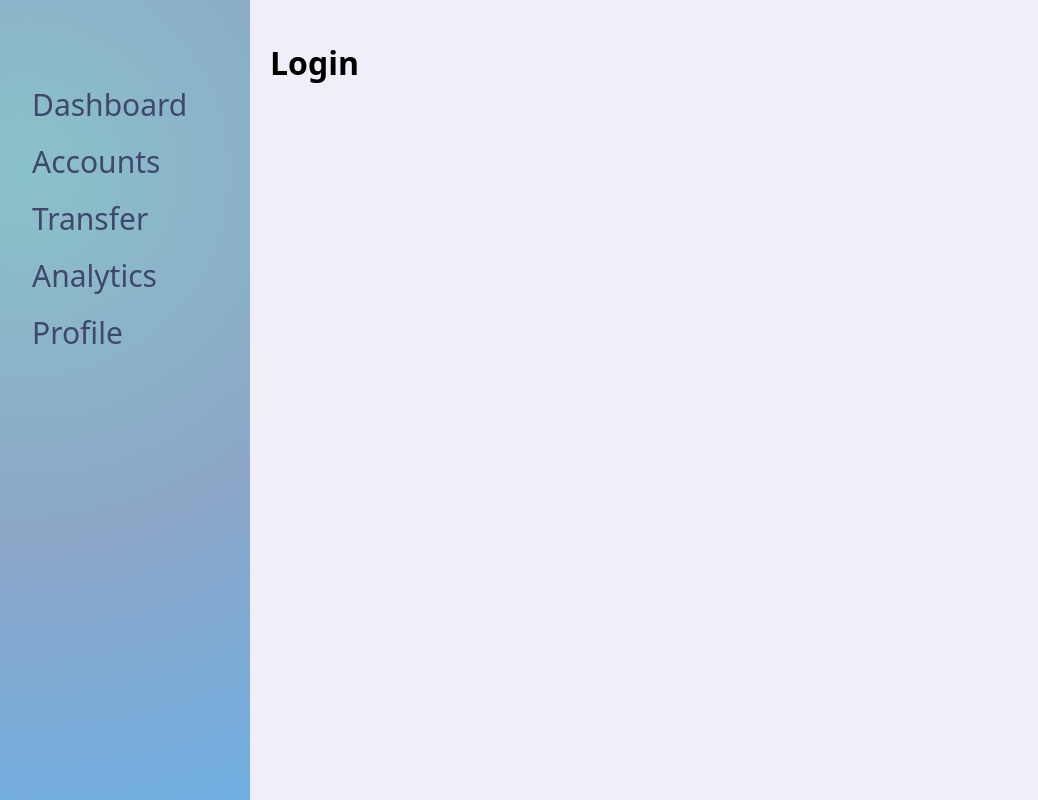
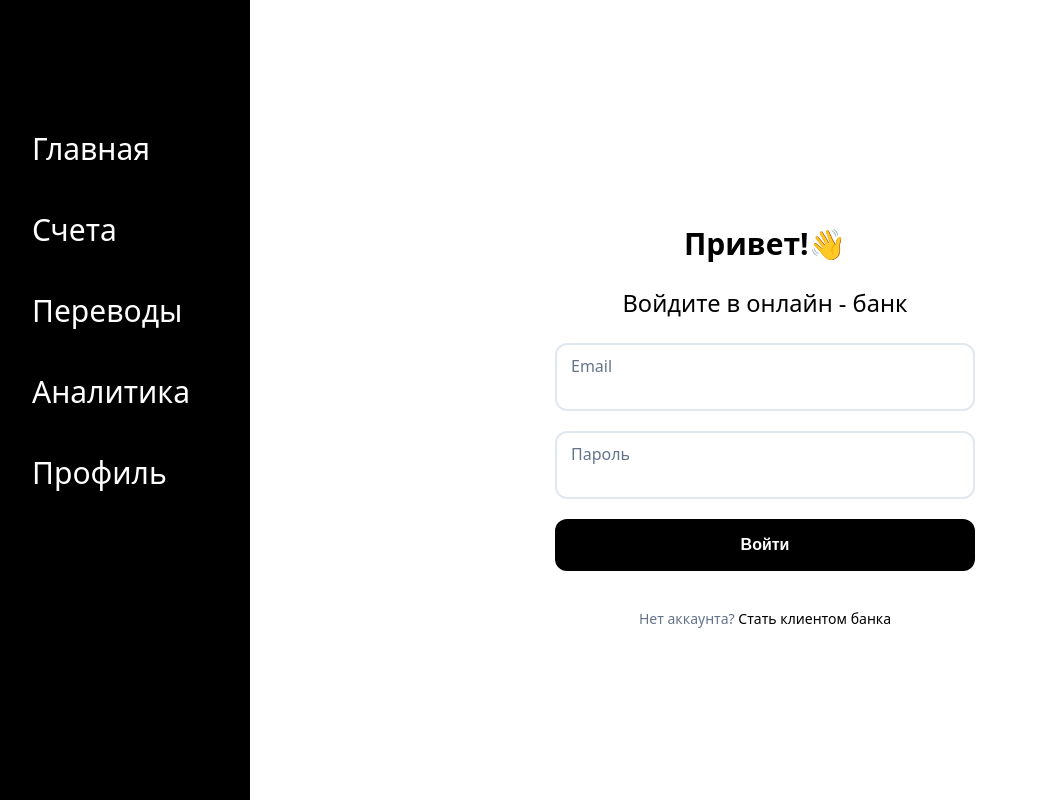
Before and after one commit to Aveyi/banking-app, a React (Vite) app in the folder frontend/: page / in a window 1280 px wide. Shown: the whole page, without its empty margins (0-1038 px from the left). Built offline with nearby package versions, Linux system fonts and the light colour scheme.

Commit message:
added login page with styles

```diff
--- a/frontend/src/App.jsx
+++ b/frontend/src/App.jsx
@@ -1,6 +1,5 @@
 import { useState } from 'react'
 import Router from './router/router'
-import Navbar from './components/Navbar';
 import Layout from './components/Layout';
 
 function App() {
--- a/frontend/src/components/Navbar.jsx
+++ b/frontend/src/components/Navbar.jsx
@@ -5,11 +5,11 @@ function Navbar() {
     <div className="sidenav">
       <nav>
             <ul>
-              <li><NavLink to="/dashboard">Dashboard</NavLink></li>
-              <li><NavLink to="/accounts">Accounts</NavLink></li>
-              <li><NavLink to="/transfer">Transfer</NavLink></li>
-              <li><NavLink to="/analytics">Analytics</NavLink></li>
-              <li><NavLink to="/profile">Profile</NavLink></li>
+              <li><NavLink to="/dashboard">Главная</NavLink></li>
+              <li><NavLink to="/accounts">Счета</NavLink></li>
+              <li><NavLink to="/transfer">Переводы</NavLink></li>
+              <li><NavLink to="/analytics">Аналитика</NavLink></li>
+              <li><NavLink to="/profile">Профиль</NavLink></li>
             </ul>
       </nav>
     </div>
--- a/frontend/src/pages/LoginPage.jsx
+++ b/frontend/src/pages/LoginPage.jsx
@@ -1,7 +1,40 @@
-
+import { NavLink } from "react-router-dom";
 
 function LoginPage() {
-  return <h1>Login</h1>;
+  return(
+<div className="login-container">
+        <div className="login-card">
+            <div className="login-header">
+                <h2>Привет!👋</h2>
+                <p>Войдите в онлайн - банк</p>
+            </div>
+            <form className="login-form" id="loginForm" noValidate>
+                <div className="form-group">
+                    <div className="input-wrapper">
+                        <input type="email" id="email" name="email" required autoComplete="email"/>
+                        <label htmlFor="email">Email</label>
+                    </div>
+                    <span className="error-message" id="emailError"></span>
+                </div>
+                <div className="form-group">
+                    <div className="input-wrapper password-wrapper">
+                        <input type="password" id="password" name="password" required autoComplete="current-password"/>
+                        <label htmlFor="password">Пароль</label>
+                    </div>
+                    <span className="error-message" id="passwordError"></span>
+                </div>
+                <button type="submit" className="login-btn">
+                    <span className="btn-text">Войти</span>
+                    <span className="btn-loader"></span>
+                </button>
+            </form>
+
+            <div className="signup-link">
+                <p>Нет аккаунта? <NavLink to="/register">Cтать клиентом банка</NavLink></p>
+            </div>
+        </div>
+    </div>
+  );
 }
 
 export default LoginPage;
--- a/frontend/src/styles/main.css
+++ b/frontend/src/styles/main.css
@@ -1,7 +1,11 @@
 body {
-    background-color: rgba(239,238,249,1);
+    background-color: white;
     font-family: system-ui, Avenir, Helvetica, Arial, sans-serif;
     margin: 0;
+}
+
+* {
+    box-sizing: border-box;
 }
 
 /* Навигационное меню */
@@ -12,19 +16,20 @@ body {
     position: fixed;
     top: 0;
     left: 0;
-    padding-top: 60px;
-    background-image: radial-gradient( circle farthest-corner at 10% 20%,  rgb(138, 194, 201) 0%, rgb(140, 166, 200) 51.2%, rgb(106, 176, 230) 100.1% );
+    padding-top: 80px;
+    background-color: black;
     overflow-x: hidden;
     z-index: 1;
 }
 
 .sidenav a {
-    padding: 8px 8px 8px 32px;
+    padding: 32px 8px 8px 32px;
     text-decoration: none;
     font-size: 30px;
+    font-weight: 500;
     display: block;
     align-items: center;
-    color: #40476c;
+    color: white;
     cursor: pointer;
     transition: all 0.25s ease;
 }
@@ -55,3 +60,188 @@ body {
   overflow-y: auto;
   margin-left: 250px;
 }
+
+/* Авторизация */
+
+.login-container {
+    display: flex;
+    flex-direction: column;
+    justify-content: center;
+    align-items: center;
+    height: 100vh;
+}
+
+.login-card {
+    width: 420px;
+}
+
+.login-form {
+    width: 100%;
+}
+
+.login-header {
+    text-align: center;
+    margin-bottom: 20px;
+}
+
+.form-group {
+    width: 100%;
+}
+
+.login-header h2 {
+    font-size: 1.875rem;
+    font-weight: 700;
+    color: black;
+    margin-bottom: 8px;
+}
+
+.login-header p {
+    color: black;
+    font-size: 1.475rem;
+}
+
+.form-group {
+    margin-bottom: 20px;
+}
+
+.input-wrapper {
+    position: relative;
+    display: flex;
+    flex-direction: column;
+}
+
+.input-wrapper input {
+    background: white;
+    border: 2px solid #e2e8f0;
+    border-radius: 12px;
+    padding: 18px 16px;
+    color: #40476c;
+    font-size: 24px;
+    transition: all 0.2s ease;
+    width: 100%;
+    outline: none;
+}
+
+.input-wrapper input::placeholder {
+    color: transparent;
+}
+
+.input-wrapper label {
+    position: absolute;
+    left: 16px;
+    top: 12px;
+    color: #64748b;
+    font-size: 16px;
+    transition: all 0.2s ease;
+    pointer-events: none;
+    transform-origin: left top;
+}
+
+.input-wrapper input:focus,
+.input-wrapper input:valid,
+.input-wrapper input.has-value {
+    border-color: black;
+}
+
+.input-wrapper input:focus + label,
+.input-wrapper input:valid + label,
+.input-wrapper input.has-value + label {
+    transform: translateY(-8px) scale(0.875);
+    color: black;
+    font-weight: 500;
+}
+
+/* Error Messages */
+.error-message {
+    display: block;
+    color: #ef4444;
+    font-size: 0.75rem;
+    font-weight: 500;
+    margin-top: 4px;
+    margin-left: 4px;
+    opacity: 0;
+    transform: translateY(-4px);
+    transition: all 0.2s ease;
+}
+
+.error-message.show {
+    opacity: 1;
+    transform: translateY(0);
+}
+
+.form-group.error .input-wrapper input {
+    border-color: #ef4444;
+}
+
+.form-options {
+    display: flex;
+    justify-content: space-between;
+    align-items: center;
+    margin-bottom: 24px;
+    flex-wrap: wrap;
+    gap: 12px;
+}
+
+/* Button */
+.login-btn {
+    width: 100%;
+    height: 52px;
+    background: black;
+    border: none;
+    border-radius: 12px;
+    padding: 12px 24px;
+    color: white;
+    font-size: 16px;
+    font-weight: 600;
+    cursor: pointer;
+    transition: all 0.2s ease;
+    position: relative;
+    margin-bottom: 24px;
+}
+
+.login-btn:hover {
+    background: #313131;
+}
+
+.login-btn:active {
+    transform: translateY(1px);
+}
+
+/* Signup Link */
+.signup-link {
+    text-align: center;
+}
+
+.signup-link p {
+    color: #64748b;
+    font-size: 0.875rem;
+}
+
+.signup-link a {
+    color: black;
+    text-decoration: none;
+    font-weight: 500;
+    transition: color 0.2s ease;
+}
+
+.signup-link a:hover {
+    color: #313131;
+}
+
+/* Mobile Responsive */
+@media (max-width: 480px) {
+    .login-card {
+        padding: 24px;
+        margin: 10px;
+    }
+
+    .login-header h2 {
+        font-size: 1.5rem;
+    }
+
+    .form-options {
+        flex-direction: column;
+        align-items: flex-start;
+        gap: 16px;
+    }
+}
```
